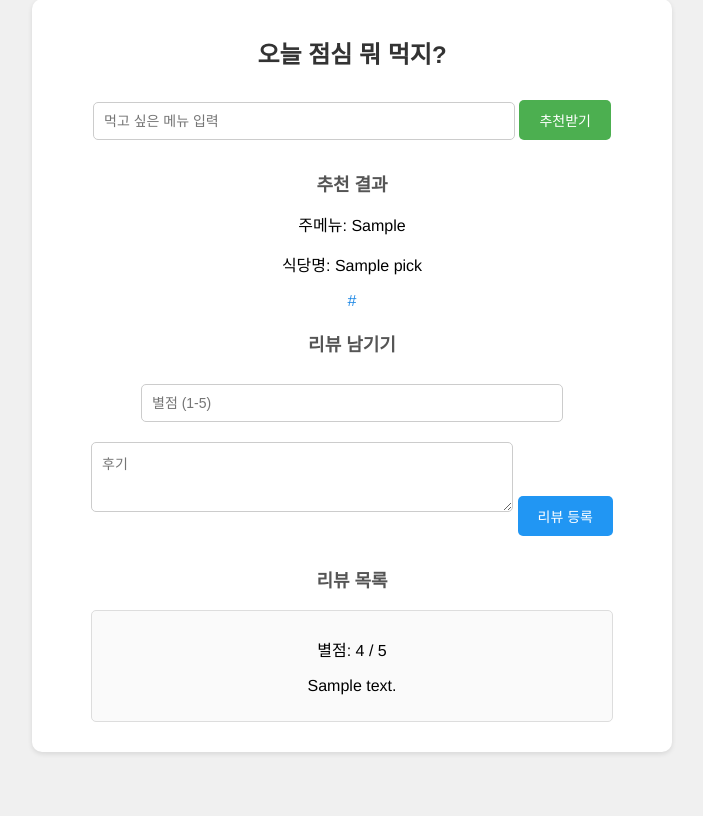
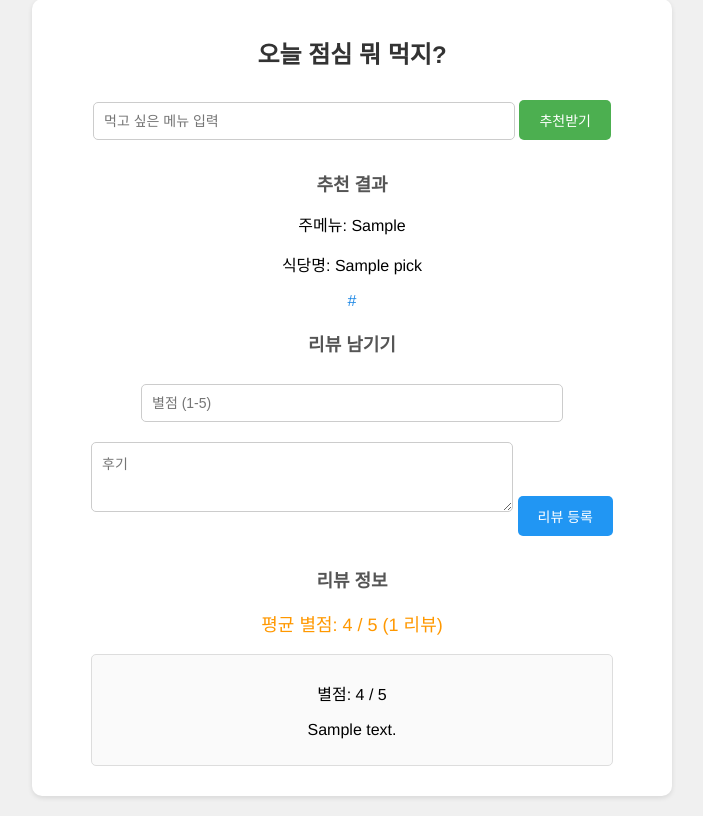
Before and after one commit to risen2aa/lunch-picker, a Flask app: template templates/index.html in a window 1280 px wide. Shown: the part 21-837 px from the top of the page, without its empty margins (288-991 px from the left). Before the commit the page ends 775 px from the top, so only its background shows below. Run offline with Flask 3, Linux system fonts and the light colour scheme; the template is opened without the code that fills it: most values are stand-ins (such as "Sample title", 1, 10 or a date in 2020).

Commit message:
Add files via upload

```diff
--- a/app.py
+++ b/app.py
@@ -16,22 +16,25 @@ restaurants = [
     {"main_menu": "닭볶음탕", "name": "도리도리", "url": "https://naver.me/5CW26HnJ"},
     {"main_menu": "떡볶이", "name": "동대문엽기떡볶이", "url": "https://naver.me/GubF7z4d"},
     {"main_menu": "부대찌개", "name": "두꺼비부대찌개", "url": "https://naver.me/xf5AbWCn"},
-    {"main_menu": "한식", "name": "두부사랑", "url": "https://naver.me/xdprL5kX"},
+    {"main_menu": "순두부찌개", "name": "두부사랑", "url": "https://naver.me/xdprL5kX"},
     {"main_menu": "한식", "name": "마구아", "url": "https://naver.me/F74V7FRg"},
     {"main_menu": "햄버거", "name": "맘스터치", "url": "https://naver.me/xv31ukoo"},
     {"main_menu": "한식", "name": "명학골", "url": "https://naver.me/FzSZuqJ7"},
+    {"main_menu": "중식", "name": "몽샹", "url": "https://naver.me/5MVzfVxq"},
     {"main_menu": "부대찌개", "name": "미가부대찌개(부대천국)", "url": "https://naver.me/IMycTLv8"},
-    {"main_menu": "일식", "name": "미정당", "url": "https://naver.me/Fy2JVcvP"},
+    {"main_menu": "라멘", "name": "미정당", "url": "https://naver.me/Fy2JVcvP"},
     {"main_menu": "일식", "name": "보우야", "url": "https://naver.me/FDnqI8Uh"},
     {"main_menu": "밀면/냉면", "name": "부산가야밀면", "url": "https://naver.me/IDFn99pP"},
     {"main_menu": "샤브샤브", "name": "부엉이샤브 스키야키", "url": "https://naver.me/Fy2F3lSk"},
-    {"main_menu": "한식", "name": "북창동순두부", "url": "https://naver.me/x2j1cBWu"},
+    {"main_menu": "순두부찌개", "name": "북창동순두부", "url": "https://naver.me/x2j1cBWu"},
     {"main_menu": "쌈밥", "name": "삼겹살과쌈밥_우리동네고기마을", "url": "https://naver.me/FlZXRmNF"},
     {"main_menu": "한식", "name": "성가네 숯불갈비", "url": "https://naver.me/GHvqNNWS"},
     {"main_menu": "감자탕", "name": "수누리감자탕", "url": "https://naver.me/GzEDLOmV"},
     {"main_menu": "쌀국수", "name": "신머이쌀국수", "url": "https://naver.me/FV75CwnY"},
     {"main_menu": "떡볶이", "name": "신전떡볶이", "url": "https://naver.me/5qDZmvDK"},
+    {"main_menu": "제육볶음", "name": "연신내", "url": "https://naver.me/xCBDpY8u"},
     {"main_menu": "돈가스", "name": "오늘은수제돈가스", "url": "https://naver.me/GOPeK9Ar"},
+    {"main_menu": "중식", "name": "오로지짬뽕", "url": "https://naver.me/FeX2hhFN"},
     {"main_menu": "포케,샌드위치", "name": "우키샌드위치", "url": None},
     {"main_menu": "분식", "name": "일대김밥", "url": "https://naver.me/5chljxqQ"},
     {"main_menu": "분식", "name": "제주분식", "url": "https://naver.me/GEX0nwPZ"},
@@ -60,10 +63,17 @@ def save_reviews(reviews):
     with open(REVIEW_FILE, "w", encoding="utf-8") as f:
         json.dump(reviews, f, ensure_ascii=False, indent=4)
 
+def calculate_average_rating(reviews):
+    if not reviews:
+        return 0
+    total = sum(int(r['rating']) for r in reviews)
+    return round(total / len(reviews), 1)
+
 @app.route('/', methods=['GET', 'POST'])
 def index():
     pick = None
     reviews = []
+    avg_rating = 0
 
     if request.method == 'POST':
         # 추천받기
@@ -72,6 +82,7 @@ def index():
             filtered = [r for r in restaurants if preference in r["main_menu"] or not preference] or restaurants
             pick = random.choice(filtered)
             reviews = load_reviews().get(pick['name'], [])
+            avg_rating = calculate_average_rating(reviews)
 
         # 리뷰 등록
         elif 'rating' in request.form and 'review' in request.form and 'restaurant' in request.form:
@@ -84,10 +95,11 @@ def index():
                     reviews_dict[restaurant] = []
                 reviews_dict[restaurant].append({"rating": rating, "review": review})
                 save_reviews(reviews_dict)
-            pick = next(r for r in restaurants if r['name'] == restaurant)  # 현재 식당 유지
+            pick = next(r for r in restaurants if r['name'] == restaurant)
             reviews = load_reviews().get(restaurant, [])
+            avg_rating = calculate_average_rating(reviews)
 
-    return render_template('index.html', pick=pick, reviews=reviews)
+    return render_template('index.html', pick=pick, reviews=reviews, avg_rating=avg_rating)
 
 if __name__ == '__main__':
     app.run(debug=True, host='0.0.0.0', port=5000)
--- a/templates/index.html
+++ b/templates/index.html
@@ -17,6 +17,7 @@
         .review { border: 1px solid #ddd; padding: 10px; margin: 10px 0; border-radius: 5px; background: #fafafa; max-width: 500px; margin-left: auto; margin-right: auto; }
         a { color: #1e88e5; text-decoration: none; }
         a:hover { text-decoration: underline; }
+        .avg-rating { font-size: 18px; color: #ff9800; }
     </style>
 </head>
 <body>
@@ -46,8 +47,9 @@
             </div>
 
             <div class="reviews">
-                <h3>리뷰 목록</h3>
+                <h3>리뷰 정보</h3>
                 {% if reviews %}
+                    <p class="avg-rating">평균 별점: {{ avg_rating }} / 5 ({{ reviews|length }} 리뷰)</p>
                     {% for r in reviews %}
                         <div class="review">
                             <p>별점: {{ r.rating }} / 5</p>
```
